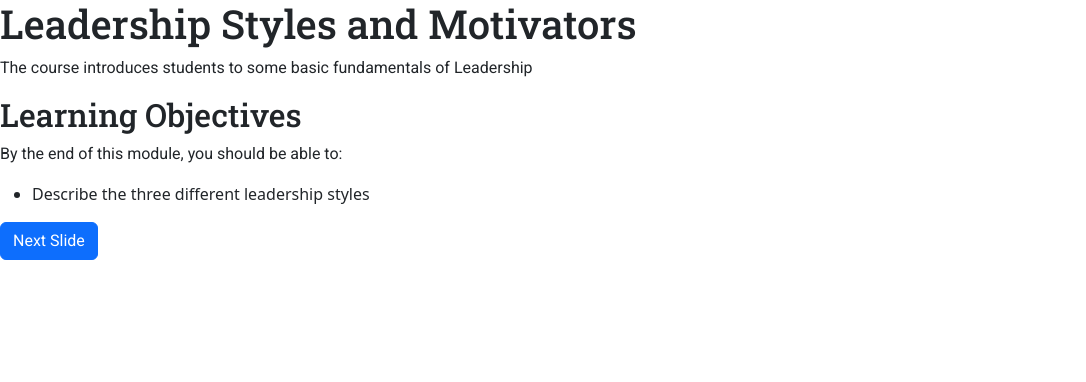
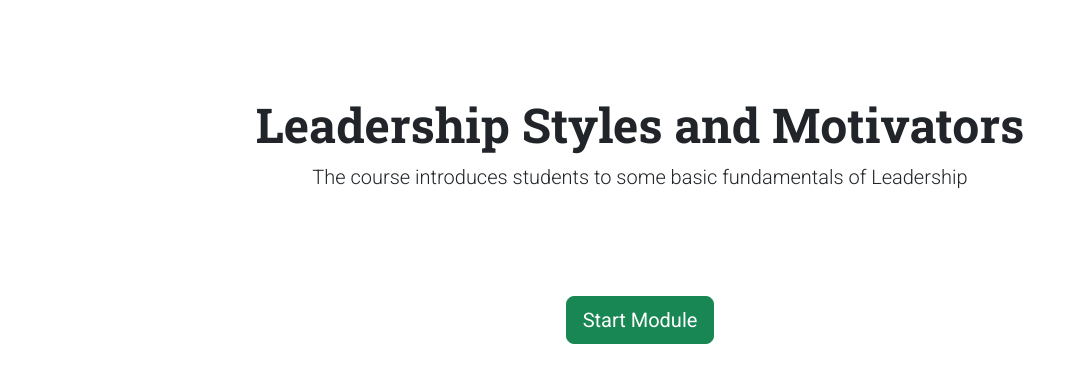
Before and after one commit to ianaack/d2l, a React (Create React App) app: page / in a window 1280 px wide. Shown: the top 382 px of the page, without its empty margins (0-1086 px from the left). Built offline with nearby package versions, Linux system fonts and the light colour scheme.

Commit message:
Styling: updated introduction and objectives pages

```diff
--- a/src/App.js
+++ b/src/App.js
@@ -3,11 +3,10 @@ import { BrowserRouter as Router, Routes, Route } from "react-router-dom";
 
 // import pages
 import Introduction from "./pages/Introduction";
+import Objectives from "./pages/Objectives";
 import LeadershipStyles from "./pages/LeadershipStyles";
 import Styles from "./pages/Styles";
 import Quiz from "./pages/Quiz";
-
-// import components
 
 function App() {
 	return (
@@ -15,11 +14,13 @@ function App() {
 			<Router>
 				<Routes>
 					<Route path="/" element={<Introduction />} />
+					<Route path="/objectives" element={<Objectives />} />
 					<Route path="/leadership-styles" element={<LeadershipStyles />} />
 					<Route path="/leadership-styles/styles" element={<Styles />} />
 					<Route path="/quiz" element={<Quiz />} />
 				</Routes>
 			</Router>
+
 		</main>
 	);
 }
--- a/src/pages/Introduction.jsx
+++ b/src/pages/Introduction.jsx
@@ -2,20 +2,24 @@ import { Link } from "react-router-dom";
 
 const Introduction = () => {
 	return (
-		<div>
-			<h1>Leadership Styles and Motivators</h1>
-			<p>
-				The course introduces students to some basic fundamentals of Leadership
-			</p>
-			<h2>Learning Objectives</h2>
-			<p>By the end of this module, you should be able to:</p>
-			<ul>
-				<li>Describe the three different leadership styles</li>
-			</ul>
-			<Link to="/leadership-styles">
-				<button className="btn btn-primary">Next Slide</button>
-			</Link>
-		</div>
+		<>
+			<div className="container">
+				<div className="px-4 py-5 my-5 text-center">
+					<h1 className="display-5 fw-bold">
+						Leadership Styles and Motivators
+					</h1>
+					<p className="lead mb-2">
+						The course introduces students to some basic fundamentals of
+						Leadership
+					</p>
+				</div>
+				<div className="text-center">
+					<Link to="/objectives">
+						<button className="btn btn-lg btn-success">Start Module</button>
+					</Link>
+				</div>
+			</div>
+		</>
 	);
 };
 
--- /dev/null
+++ b/src/pages/Objectives.jsx
@@ -0,0 +1,28 @@
+import { Link } from "react-router-dom";
+
+const Objectives = () => {
+	return (
+		<div className="container">
+			<div className="px-2 py-5 my-5 text-center">
+				<h1 className="display-5 fw-bold">Learning Objectives</h1>
+				<p className="lead mb-2">
+					By the end of this module, you should be able to:
+				</p>
+				<div className="d-flex justify-content-center flex-wrap">
+					<div className="card m-2 col-lg-3 col-md-6 col-sm-12">
+						<div className="lead fw-bold card-body">
+							Describe the three different leadership styles
+						</div>
+					</div>
+				</div>
+			</div>
+			<div className="text-center">
+				<Link to="/leadership-styles">
+					<button className="btn btn-primary">Next Slide</button>
+				</Link>
+			</div>
+		</div>
+	);
+};
+
+export default Objectives;
```
